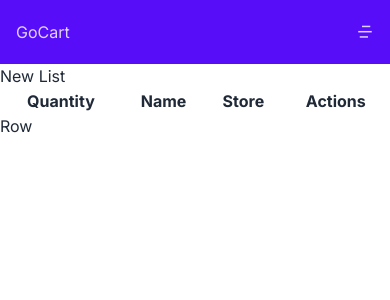
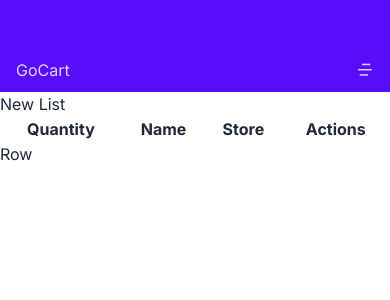
Before and after one commit to ryanhopperlowe/gocart-v1, a Next.js app: page /lists/new-list in a window 390 px wide. Shown: the top 300 px of the page. Built offline with nearby package versions, Linux system fonts and the light colour scheme; no server answers.

Commit message:
feat: integrate mobile device using capacitor (broken auth on mobile)

```diff
--- a/capacitor.config.ts
+++ b/capacitor.config.ts
@@ -6,6 +6,8 @@ const config: CapacitorConfig = {
   webDir: "out",
   server: {
     androidScheme: "https",
+    url: "http://localhost:3000",
+    cleartext: true,
   },
 };
 
--- a/next.config.js
+++ b/next.config.js
@@ -1,6 +1,10 @@
 /** @type {import('next').NextConfig} */
+
+// TODO: next-auth does not work with output: 'export'...
+// Which means we can't use next export to generate a static mobile build
+// We may need to use a different auth library or find a workaround
 const nextConfig = {
-  output: "export",
+  distDir: "out",
 };
 
 module.exports = nextConfig;
--- a/src/app/(protected)/dashboard/page.tsx
+++ /dev/null
@@ -1,6 +0,0 @@
-"use client";
-
-export default async function DashboardPage() {
-  await new Promise((resolve) => setTimeout(resolve, 3000));
-  return <div>Dashboard</div>;
-}
--- a/src/app/(protected)/lists/new-list/page.tsx
+++ b/src/app/(protected)/lists/new-list/page.tsx
@@ -2,7 +2,7 @@
 
 import { TodoListForm } from "@/components";
 
-export default async function NewListPage() {
+export default function NewListPage() {
   return (
     <div>
       <TodoListForm />
--- a/src/app/(protected)/lists/page.tsx
+++ b/src/app/(protected)/lists/page.tsx
@@ -1,13 +1,19 @@
 "use client";
+import { ShoppingList } from "@/model";
+import { useEffect, useState } from "react";
 
-import { ShoppingList } from "@/model";
+const ListsPage = () => {
+  // const [data, setData] = useState<ShoppingList[]>([]);
+  const data: any[] = [];
 
-export default async function ListsPage() {
-  const request = await fetch("http://localhost:3000/api/lists");
-  const data: ShoppingList[] = await request.json();
+  // useEffect(() => {
+  //   fetch("http://localhost:3000/api/lists")
+  //     .then((response) => response.json())
+  //     .then(setData);
+  // }, []);
 
   if (!data || !data.length) {
-    return <div>There are no lists!</div>;
+    return <div>There are no lists!!!!!</div>;
   }
 
   return (
@@ -20,4 +26,6 @@ export default async function ListsPage() {
       ))}
     </div>
   );
-}
+};
+
+export default ListsPage;
--- a/src/app/globals.css
+++ b/src/app/globals.css
@@ -4,5 +4,6 @@
 
 body {
   height: 100vh;
+  overflow-y: auto;
   margin: 0;
 }
--- a/src/app/layout.tsx
+++ b/src/app/layout.tsx
@@ -17,8 +17,10 @@ interface RootLayoutProps {
 export default function RootLayout({ children }: RootLayoutProps) {
   return (
     <html lang="en">
-      <body suppressHydrationWarning={true} className={inter.className}>
-        <AuthProvider>{children}</AuthProvider>
+      <body suppressHydrationWarning={true} className={`${inter.className}`}>
+        <div className="bg-base-100 scroll-m-0">
+          <AuthProvider>{children}</AuthProvider>
+        </div>
       </body>
     </html>
   );
--- a/src/app/page.tsx
+++ b/src/app/page.tsx
@@ -1,6 +1,15 @@
 "use client";
 
+import { useRouter } from "next/navigation";
+import { useEffect } from "react";
+
 export default function Page() {
+  const router = useRouter();
+
+  useEffect(() => {
+    router.push("/lists");
+  }, []);
+
   return (
     <div>
       <h1>Page</h1>
--- a/src/components/shared/AppNav.tsx
+++ b/src/components/shared/AppNav.tsx
@@ -24,7 +24,7 @@ export function AppNav() {
   ];
 
   return (
-    <nav className="navbar bg-primary px-4">
+    <nav className="navbar sticky top-0 bg-primary pt-14 px-4 sm:pt-0">
       <div className="navbar-start">
         <h4 className="text-primary-content">GoCart</h4>
       </div>
@@ -33,6 +33,7 @@ export function AppNav() {
           type="checkbox"
           id="menu-drawer"
           checked={isOpen}
+          readOnly
           className="drawer-toggle"
         />
         <i
@@ -45,7 +46,7 @@ export function AppNav() {
             className="drawer-overlay"
             onClick={() => setIsOpen(false)}
           ></label>
-          <ul className="menu w-60 p-4 h-full bg-base-200 text-base-content">
+          <ul className="menu pt-14 w-60 p-4 h-full bg-base-200 text-base-content">
             {paths.map(
               (path) =>
                 path.path !== pathname && (
```
Also changed, not shown: tsconfig.json (+7 -1 lines).
